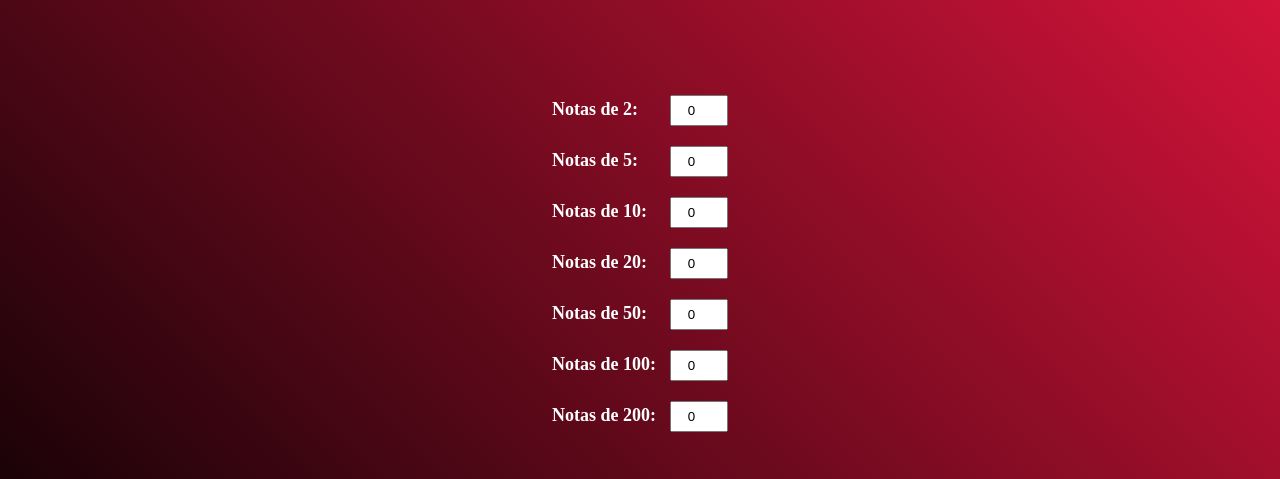
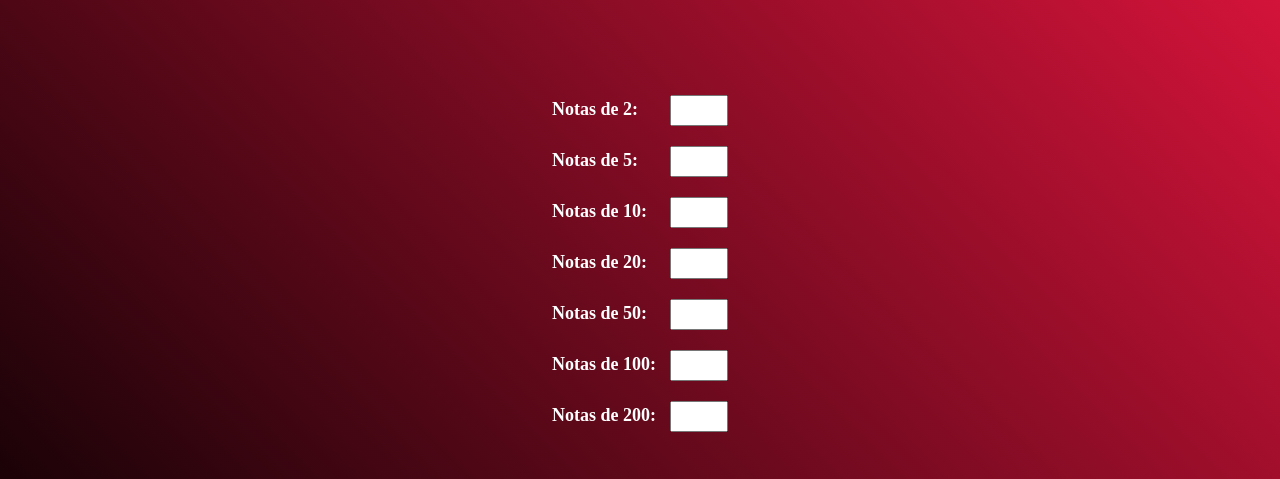
Before and after one commit to dodomickael/fechacaixa, a plain HTML site: page index.html in a window 1280 px wide. Shown: the part 85-564 px from the top of the page. Drawn offline with Linux system fonts and the light colour scheme.

Commit message:
Update index.html

```diff
--- a/index.html
+++ b/index.html
@@ -13,19 +13,19 @@
             <h1>FECHAMENTO DE CAIXA</h1>
             <form id="noteForm">
                 <label for="notes2">Notas de 2:    </label>
-                <input type="number" id="notes2" name="notes2" value="0" min="0"><br>
+                <input type="number" id="notes2" name="notes2" min="0"><br>
                 <label for="notes5">Notas de 5:    </label>
-                <input type="number" id="notes5" name="notes5" value="0" min="0"><br>
+                <input type="number" id="notes5" name="notes5" min="0"><br>
                 <label for="notes10">Notas de 10:  </label>
-                <input type="number" id="notes10" name="notes10" value="0" min="0"><br>
+                <input type="number" id="notes10" name="notes10" min="0"><br>
                 <label for="notes20">Notas de 20:  </label>
-                <input type="number" id="notes20" name="notes20" value="0" min="0"><br>
+                <input type="number" id="notes20" name="notes20" min="0"><br>
                 <label for="notes50">Notas de 50:  </label>
-                <input type="number" id="notes50" name="notes50" value="0" min="0"><br>
+                <input type="number" id="notes50" name="notes50" min="0"><br>
                 <label for="notes100">Notas de 100:</label>
-                <input type="number" id="notes100" name="notes100" value="0" min="0"><br>
+                <input type="number" id="notes100" name="notes100" min="0"><br>
                 <label for="notes200">Notas de 200:</label>
-                <input type="number" id="notes200" name="notes200" value="0" min="0"><br>
+                <input type="number" id="notes200" name="notes200" min="0"><br>
             </form>
             <h2>Valor Total: R$ <span id="totalValue">0</span></h2>
         </div>
```
